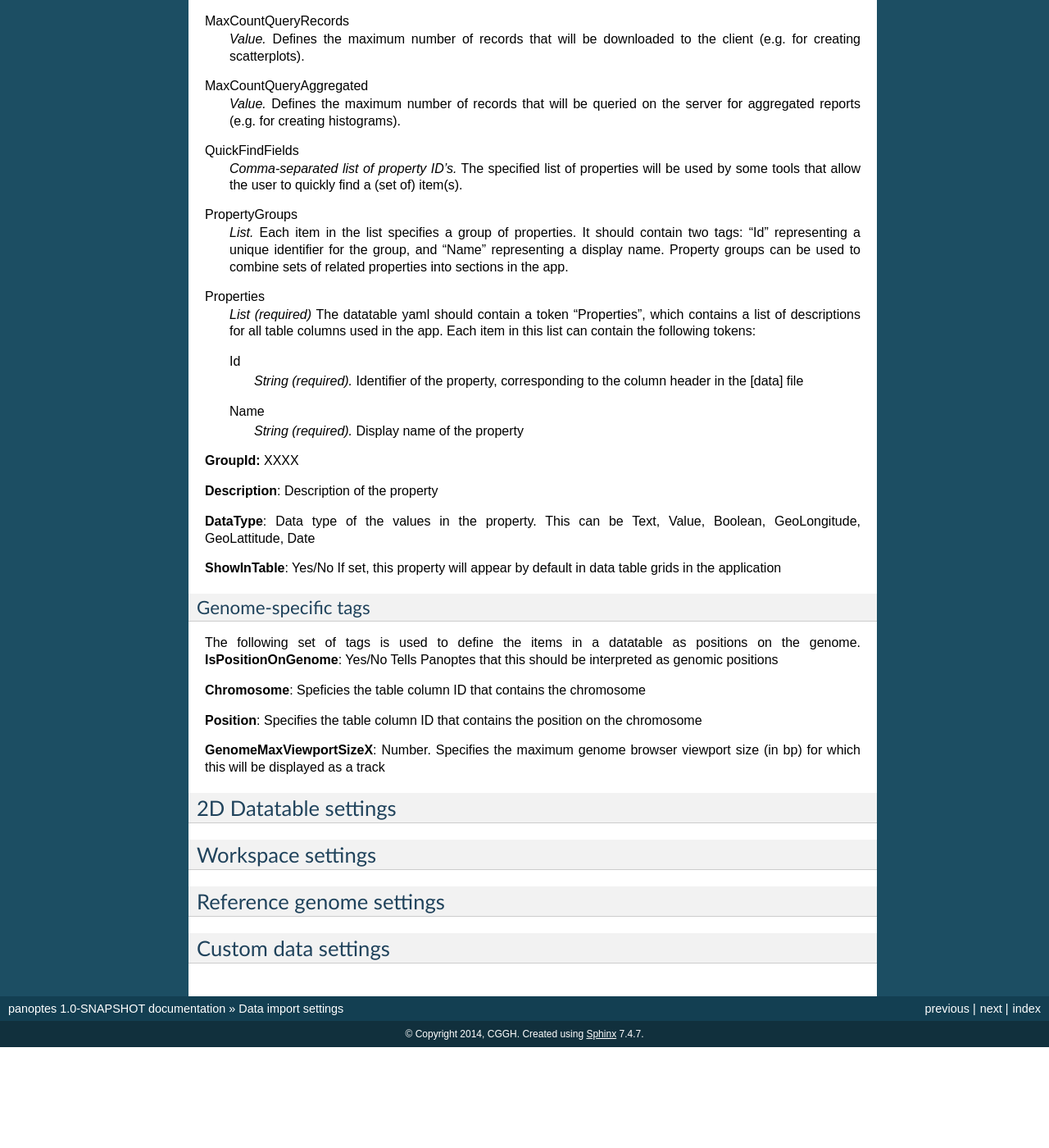
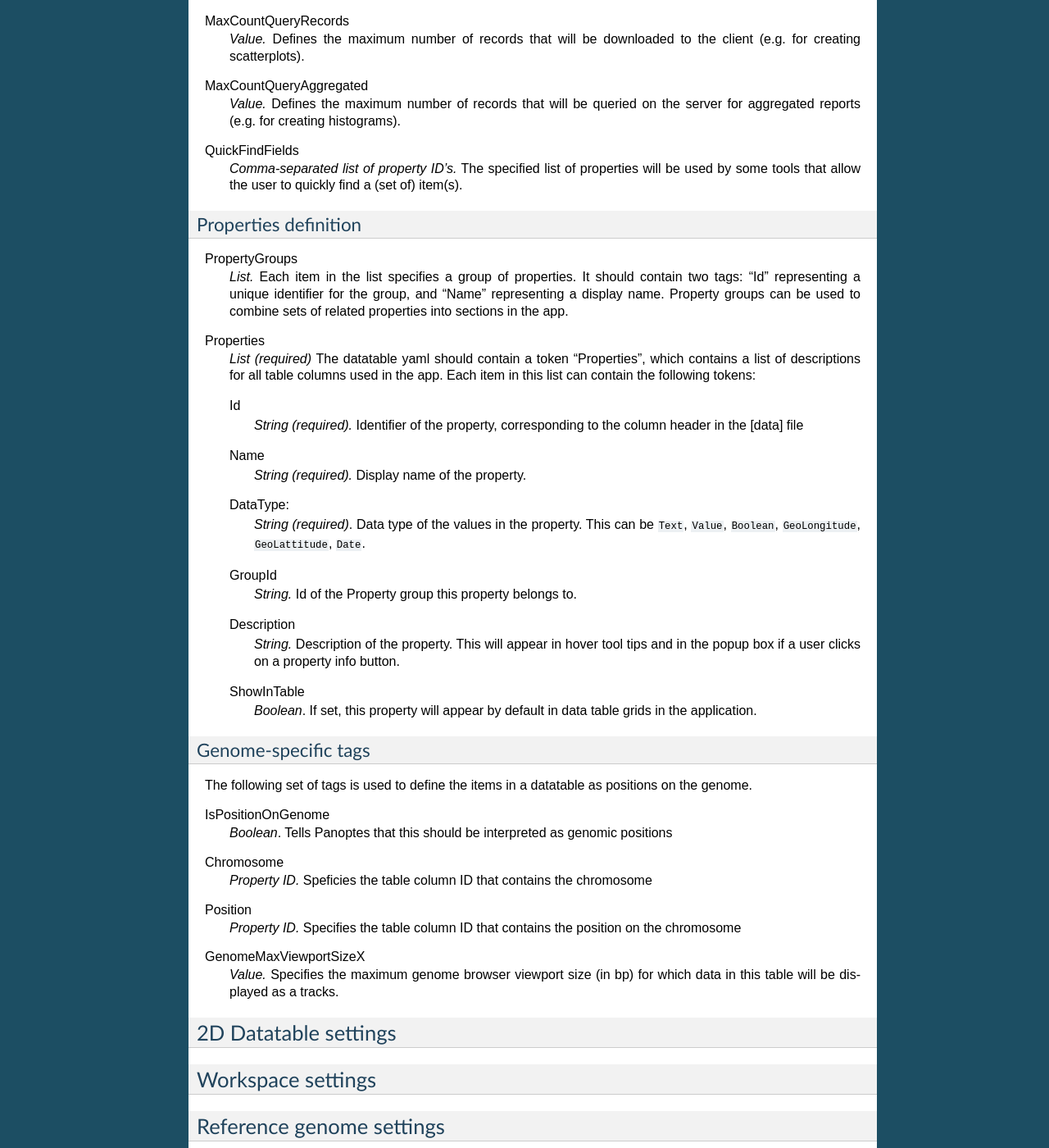
Before and after one commit to cggh/panoptes, a Sphinx documentation site: the page built from documentation/importsettings.rst, in a window 1280 px wide and 1400 px high, scrolled down 970 px. Shown: the whole window at 82% size. Built offline with Sphinx 7.4.7, drawn with Linux system fonts in a browser that asks for light colours; before the commit the page ends 2247 px from its top, so only the background shows below that; some of the changed text lies outside the part shown.

Commit message:
Update importsettings.rst

```diff
--- a/documentation/importsettings.rst
+++ b/documentation/importsettings.rst
@@ -61,6 +61,9 @@ QuickFindFields
   The specified list of properties will be used by some tools that allow the user to quickly find a (set of) item(s).
 
 
+Properties definition
+~~~~~~~~~~~~~~~~~~~~~
+
 PropertyGroups
   *List.*
   Each item in the list specifies a group of properties.
@@ -77,35 +80,38 @@ Properties
     *String (required).* Identifier of the property, corresponding to the column header in the [data] file
 
   Name
-    *String (required).* Display name of the property
+    *String (required).* Display name of the property.
 
-**GroupId:**
-XXXX
+  DataType:
+    *String (required)*. Data type of the values in the property.
+    This can be ``Text``, ``Value``, ``Boolean``,  ``GeoLongitude``, ``GeoLattitude``, ``Date``.
 
-**Description**:
-Description of the property
+  GroupId
+    *String.* Id of the Property group this property belongs to.
 
-**DataType**:
-Data type of the values in the property. This can be Text, Value, Boolean,  GeoLongitude, GeoLattitude, Date
+  Description
+    *String.* Description of the property. This will appear in hover tool tips and in the popup box if a user clicks on a property info button.
 
-**ShowInTable**: Yes/No
-If set, this property will appear by default in data table grids in the application
+
+  ShowInTable
+    *Boolean*. If set, this property will appear by default in data table grids in the application.
 
 
 Genome-specific tags
 ~~~~~~~~~~~~~~~~~~~~
 The following set of tags is used to define the items in a datatable as positions on the genome.
-**IsPositionOnGenome**: Yes/No
-Tells Panoptes that this should be interpreted as genomic positions
 
-**Chromosome**:
-Speficies the table column ID that contains the chromosome
+IsPositionOnGenome
+  *Boolean*. Tells Panoptes that this should be interpreted as genomic positions
 
-**Position**:
-Specifies the table column ID that contains the position on the chromosome
+Chromosome
+  *Property ID.* Speficies the table column ID that contains the chromosome
 
-**GenomeMaxViewportSizeX**: Number.
-Specifies the maximum genome browser viewport size (in bp) for which this will be displayed as a track
+Position
+  *Property ID.* Specifies the table column ID that contains the position on the chromosome
+
+GenomeMaxViewportSizeX
+  *Value.* Specifies the maximum genome browser viewport size (in bp) for which data in this table will be displayed as a tracks.
 
 
 2D Datatable settings
```
